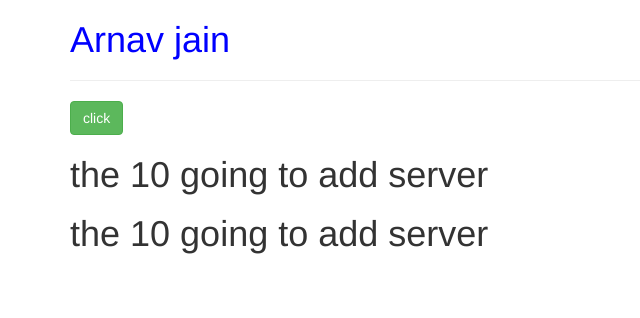
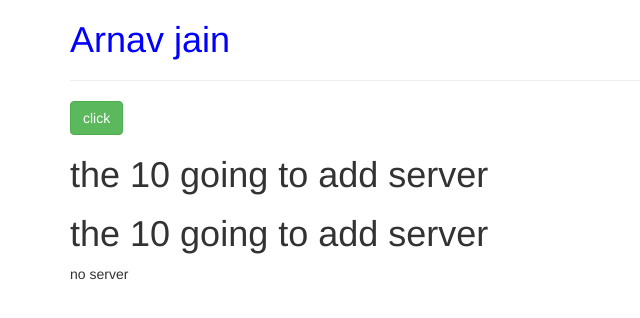
Before and after one commit to Arnavjain1703/Angular-Tutorial, an Angular app: page / in a window 1280 px wide. Shown: the top 318 px of the page, without its empty margins (0-640 px from the left). Built offline with nearby package versions, Linux system fonts and the light colour scheme.

Commit message:
event binding

```diff
--- a/src/app/serves/serves.component.html
+++ b/src/app/serves/serves.component.html
@@ -1,4 +1,5 @@
-<button class="btn btn-success" [disabled]=!hellow>click</button>
+<button class="btn btn-success" [disabled]=!hellow (click)="servesCreated()">click</button>
 
 <app-server></app-server>
 <app-server></app-server>
+<p>{{servesstatus}}</p>
--- a/src/app/serves/serves.component.ts
+++ b/src/app/serves/serves.component.ts
@@ -7,6 +7,7 @@ import { Component, OnInit } from '@angular/core';
 })
 export class ServesComponent implements OnInit{
   hellow=false;
+  servesstatus='no server';
   constructor() {
    setTimeout (()=> {
      this.hellow = true;
@@ -15,5 +16,9 @@ export class ServesComponent implements OnInit{
 
   ngOnInit() {
   }
+  servesCreated()
+  {
+    this.servesstatus='servescreated';
+  }
 
 }
```
